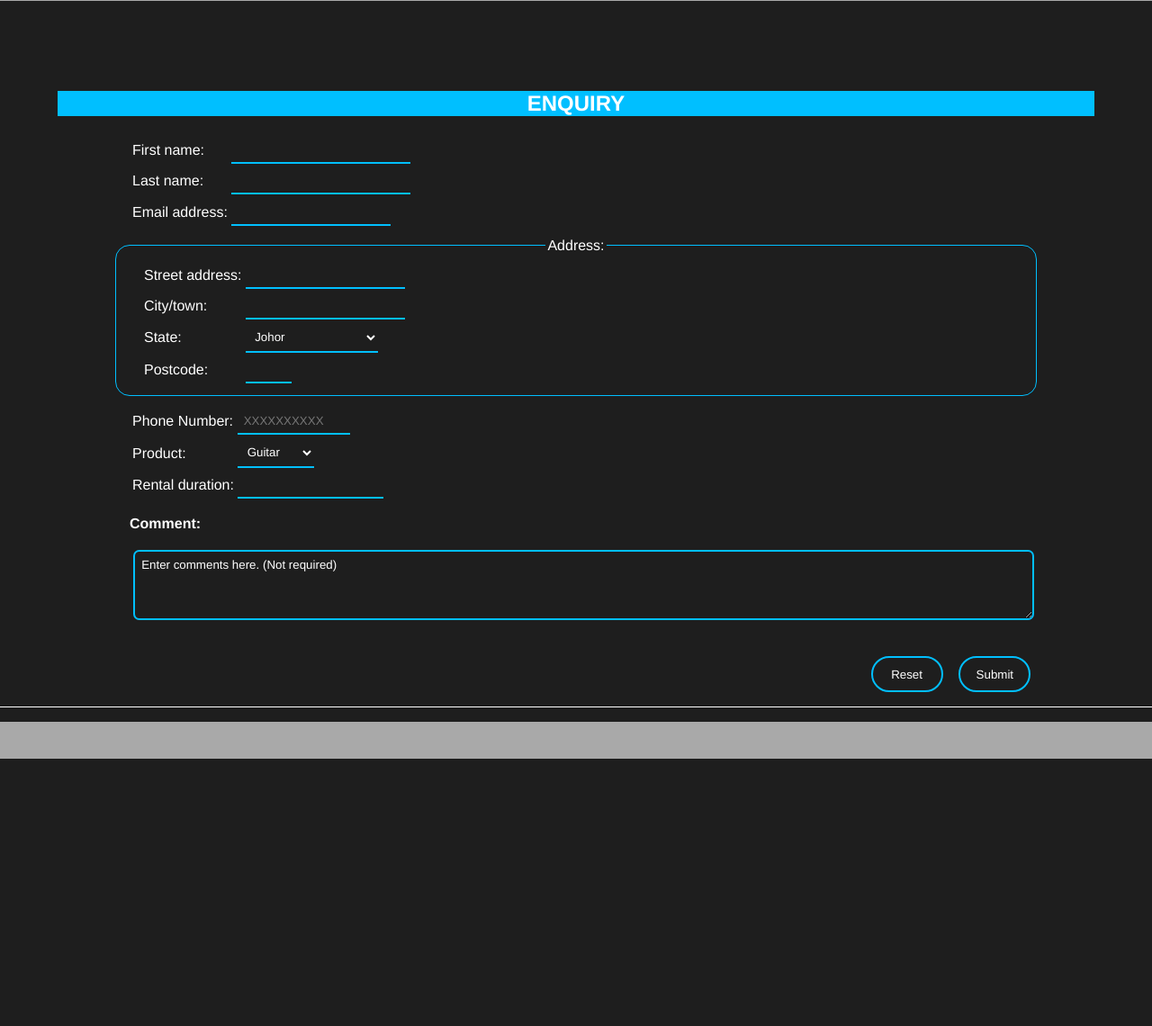
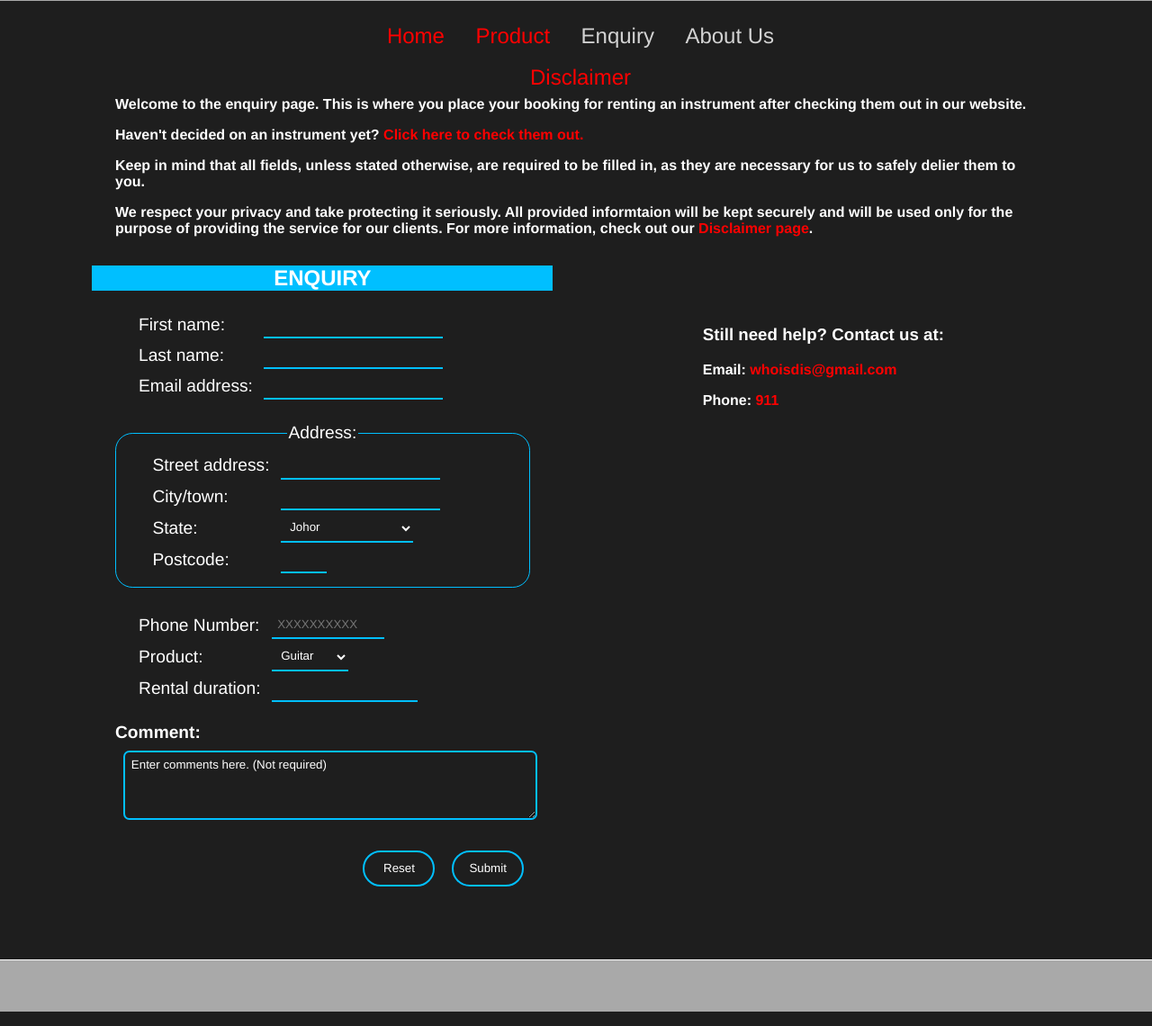
Before and after one commit to Zircon332/WebApp_Assignment, a PHP site: page /enquiry.html in a window 1280 px wide. Shown: the part 607-1747 px from the top of the page at 90% size. Before the commit the page ends 1450 px from the top, so only its background shows below. Run offline with PHP 8.4, Linux system fonts and the light colour scheme.

Commit message:
styled enquiry again

```diff
--- a/assign1/enquiry.html
+++ b/assign1/enquiry.html
@@ -20,13 +20,24 @@
         </header>
         <nav>
             <ul>
-                <li><a href=""></a></li>
-                <li><a href=""></a></li>
-                <li><a href=""></a></li>
-                <li><a href=""></a></li>
-                <li><a href=""></a></li>
-            </ul>
+              <li><a href="index.html">Home</a></li>
+              <li><a href="product2.html">Product</a></li>
+              <li><a href="">Enquiry</a></li>
+              <li><a href="">About Us</a></li>
+              <li><a href="disclaimer.html">Disclaimer</a></li>
+          </ul>
         </nav>
+
+
+        <section>
+          <p>Welcome to the enquiry page. This is where you place your booking for renting an instrument after checking them out in our website.</p>
+          <p>Haven't decided on an instrument yet? <a href="index.html">Click here to check them out.</a></p>
+          <p>Keep in mind that all fields, unless stated otherwise, are required to be filled in, as they are necessary for us to safely delier them to you.</p>
+          <p>We respect your privacy and take protecting it seriously.
+            All provided informtaion will be kept securely and will be used only for the purpose of providing the service for our clients.
+            For more information, check out our <a href="discalimer.html">Disclaimer page</a>.</p>
+        </section>
+
         <article>
           <div class="form_header">
             <h2>ENQUIRY</h2>
@@ -43,9 +54,8 @@
               </tr>
               <tr>
               <td><label for="email">Email address: </label></td>
-              <td><input type="email" id="email" name="email" required="Required" size="22"/></td>
+              <td><input type="email" id="email" name="email" required="Required" size="25"/></td>
               </tr>
-
             </table>
 
             <fieldset>
@@ -143,8 +153,16 @@
             </div>
           </form>
         </article>
-        <hr/>
+
+        <aside>
+          <h3>Still need help? Contact us at: </h3>
+          <p>Email: <a href="mailto:whoisdis@gmail.com">whoisdis@gmail.com</a></p>
+          <p>Phone: <a href="tel:911111111111111111111111111111111111">911</a></p>
+        </aside>
+
+
         <footer>
+          <hr/>
             <ul>
                 <li><a href=""></a></li>
                 <li><a href=""></a></li>
--- a/assign1/styles/style.css
+++ b/assign1/styles/style.css
@@ -14,12 +14,18 @@
   margin: 0;
   padding: 0;
   background-color: #1e1e1e;
-
 }
-
 
 header {
   background-color: darkgrey;
+}
+
+section {
+    margin: 2% 10%;
+}
+
+aside {
+    margin: 2% 10%;
 }
 
 footer {
@@ -103,25 +109,26 @@
 .form_header {
   text-align: center;
   background-color: #00BFFF;
-  margin: 0 5%;
+  margin: 2em 5% 0;
 }
 
 form {
-  margin: 0 10%;
+  margin: 0 10% 5%;
+  font-size: 1.2em;
 }
 
 fieldset {
   border-radius: 1em;
   border: 1px solid #00BFFF;
-  margin: 1% 0;
+  margin: 1.2em 0;
 }
 
 form legend {
   text-align: center;
 }
 
-form label {
-  margin-left: 1em;
+form table {
+  margin-left: 1.2em;
 }
 
 input[type=text], input[type=email], input[type=number], input[type=tel] {
@@ -129,6 +136,7 @@
   border-bottom: 2px solid #00BFFF;
   background-color: transparent;
   padding: .5em;
+  margin-left: 1vh;
 }
 
 input[type=text]:hover, input[type=email]:hover, input[type=number]:hover, input[type=tel]:hover {
@@ -141,6 +149,7 @@
   border-bottom: 2px solid #00BFFF;
   background-color: transparent;
   padding: .5em;
+  margin-left: 1vh;
 }
 
 select optgroup, select option {
@@ -178,5 +187,29 @@
   transition: .1s;
 }
 
+@media only screen and (min-width: 1000px) {
+  form {
+    width: 36%;
+    float: left;
+  }
+
+  .form_header {
+    margin-left: 8%;
+    width: 40%;
+  }
+
+  aside {
+    float: left;
+    width: 30%;
+    margin: 0 5%;
+  }
+
+  footer {
+    clear: both;
+  }
+  }
+
+}
+
 /* ############### ABOUTME ############### */
 /* css in aboutme.html specifically */
```
